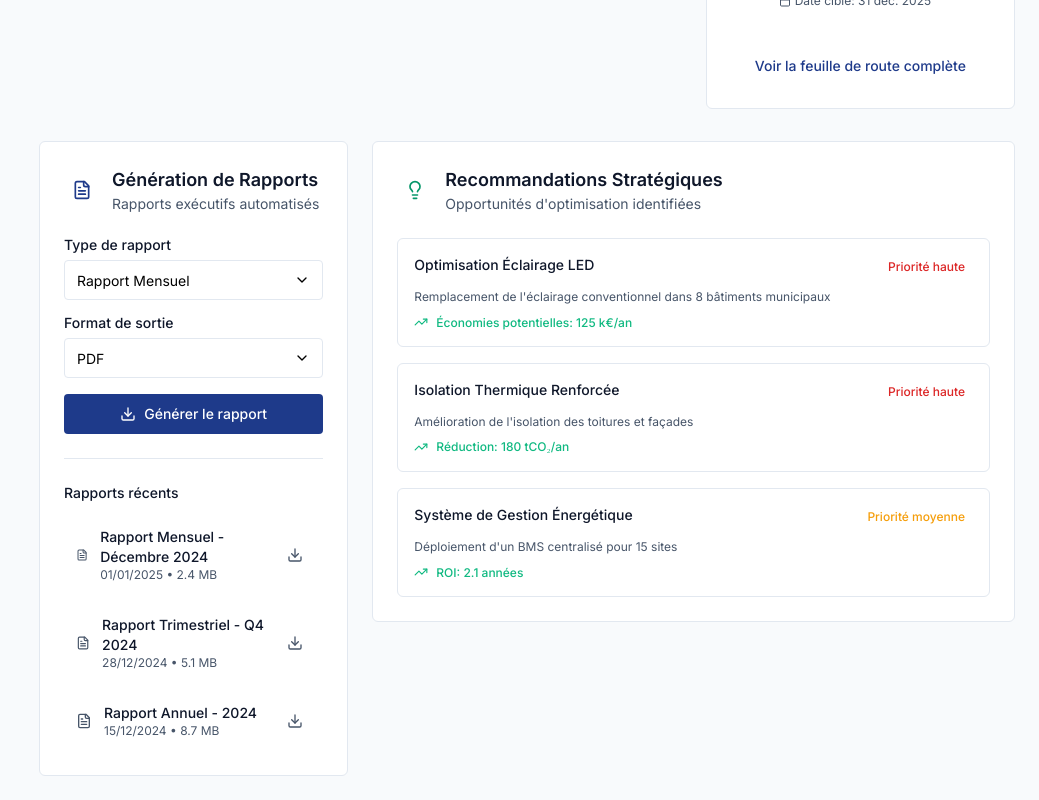
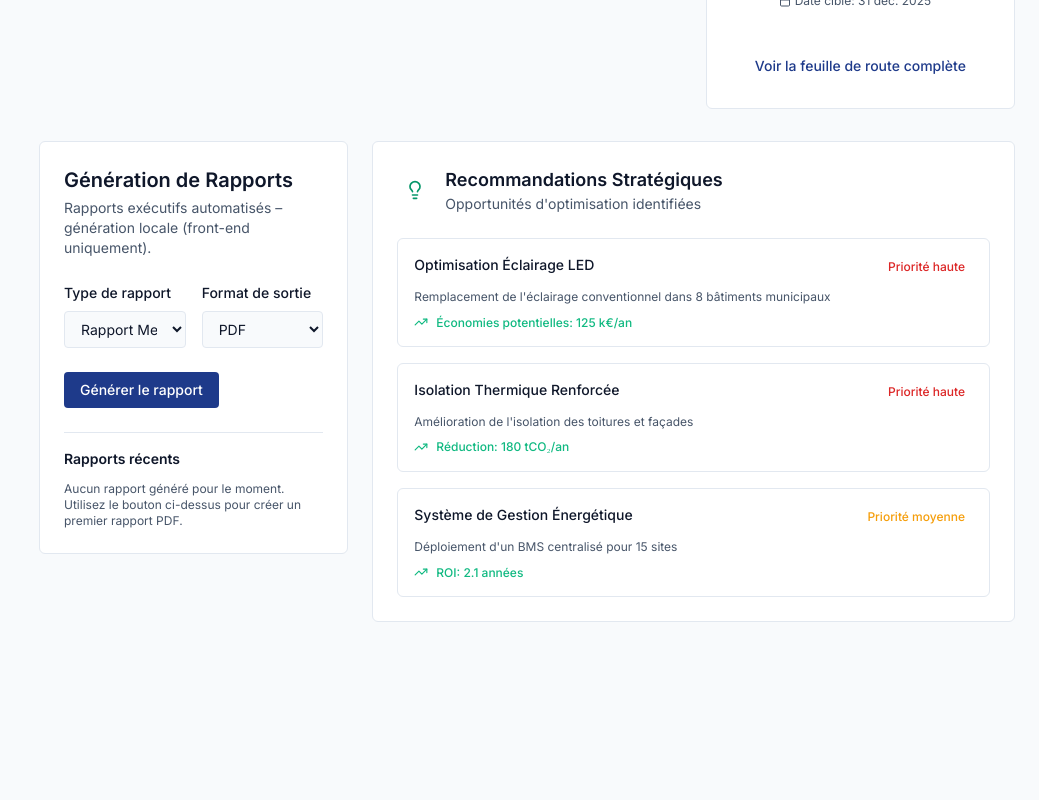
Before and after one commit to SDKisito/energy_analytics_platform, a React (Vite) app: page /executive in a window 1280 px wide. Shown: the part 2864-3664 px from the top of the page, without its empty margins (241-1280 px from the left). After the commit the page ends 3510 px from the top, so only its background shows below. Built offline with nearby package versions, Linux system fonts and the light colour scheme.

Commit message:
Update ReportGenerator.tsx

```diff
--- a/src/pages/executive-sustainability/components/ReportGenerator.tsx
+++ b/src/pages/executive-sustainability/components/ReportGenerator.tsx
@@ -6,109 +6,223 @@ import Select from '../../../components/ui/Select';
 interface ReportGeneratorProps {
   className?: string;
 }
+import React, { useState, useEffect } from "react";
+import jsPDF from "jspdf";
 
-const ReportGenerator = ({ className = '' }: ReportGeneratorProps) => {
-  const [reportType, setReportType] = useState<string>('monthly');
-  const [reportFormat, setReportFormat] = useState<string>('pdf');
-  const [isGenerating, setIsGenerating] = useState(false);
+type ReportType = "monthly" | "quarterly" | "yearly";
+type ReportFormat = "pdf";
 
-  const reportTypes = [
-    { value: 'monthly', label: 'Rapport Mensuel', description: 'Synthèse mensuelle complète' },
-    { value: 'quarterly', label: 'Rapport Trimestriel', description: 'Analyse trimestrielle détaillée' },
-    { value: 'annual', label: 'Rapport Annuel', description: 'Bilan annuel stratégique' },
-    { value: 'custom', label: 'Rapport Personnalisé', description: 'Période personnalisée' },
+import React, { useState, useEffect } from "react";
+import jsPDF from "jspdf";
+
+type ReportType = "monthly" | "quarterly" | "yearly";
+type ReportFormat = "pdf";
+
+interface RecentReport {
+  id: string;
+  type: ReportType;
+  createdAt: string; // ISO date
+  fileName: string;
+}
+
+const STORAGE_KEY = "eap_recent_reports";
+
+const reportTypeLabels: Record<ReportType, string> = {
+  monthly: "Rapport Mensuel",
+  quarterly: "Rapport Trimestriel",
+  yearly: "Rapport Annuel",
+};
+
+function createPdf(report: RecentReport) {
+  const doc = new jsPDF();
+
+  const createdAt = new Date(report.createdAt).toLocaleString("fr-FR", {
+    dateStyle: "long",
+    timeStyle: "short",
+  });
+
+  doc.setFont("helvetica", "bold");
+  doc.setFontSize(18);
+  doc.text("Plateforme Énergétique - " + reportTypeLabels[report.type], 14, 20);
+
+  doc.setFontSize(11);
+  doc.setFont("helvetica", "normal");
+  doc.text(`Généré le ${createdAt}`, 14, 30);
+  doc.text("Format : PDF (généré côté navigateur)", 14, 37);
+
+  doc.setFontSize(13);
+  doc.setFont("helvetica", "bold");
+  doc.text("Résumé indicatif (données factices pour la maquette) :", 14, 50);
+
+  doc.setFontSize(11);
+  doc.setFont("helvetica", "normal");
+
+  const lines = [
+    "• Consommation totale : 2 847 kWh",
+    "• Coût actuel : 427 €",
+    "• Empreinte carbone : 1,42 tCO₂",
+    "• Alertes actives : 7",
+    "• Score d’efficacité : 87 %",
   ];
 
-  const reportFormats = [
-    { value: 'pdf', label: 'PDF', description: 'Format imprimable' },
-    { value: 'html', label: 'HTML', description: 'Format web interactif' },
-    { value: 'excel', label: 'Excel', description: 'Données exportables' },
-  ];
+  let y = 60;
+  lines.forEach((line) => {
+    doc.text(line, 18, y);
+    y += 7;
+  });
 
-  const handleGenerateReport = () => {
+  doc.text(
+    "⚠️ Ce rapport est une version démo générée côté navigateur (sans backend).",
+    14,
+    y + 10
+  );
+
+  doc.save(report.fileName);
+}
+
+export const ReportGenerator: React.FC = () => {
+  const [reportType, setReportType] = useState<ReportType>("monthly");
+  const [format, setFormat] = useState<ReportFormat>("pdf");
+  const [isGenerating, setIsGenerating] = useState(false);
+  const [recentReports, setRecentReports] = useState<RecentReport[]>(() => {
+    if (typeof window === "undefined") return [];
+    try {
+      const raw = localStorage.getItem(STORAGE_KEY);
+      return raw ? (JSON.parse(raw) as RecentReport[]) : [];
+    } catch {
+      return [];
+    }
+  });
+
+  // Sauvegarde dans localStorage dès que la liste change
+  useEffect(() => {
+    if (typeof window === "undefined") return;
+    localStorage.setItem(STORAGE_KEY, JSON.stringify(recentReports));
+  }, [recentReports]);
+
+  const handleGenerate = () => {
+    if (format !== "pdf") {
+      alert("Pour l’instant, seul le format PDF est supporté côté navigateur.");
+      return;
+    }
+
     setIsGenerating(true);
-    setTimeout(() => {
+
+    const now = new Date();
+    const id =
+      (typeof crypto !== "undefined" && "randomUUID" in crypto
+        ? crypto.randomUUID()
+        : `rep-${now.getTime()}`) ?? `rep-${now.getTime()}`;
+
+    const fileName = `${reportTypeLabels[reportType]
+      .toLowerCase()
+      .replace(/\s+/g, "-")}-${now.toISOString().slice(0, 10)}.pdf`;
+
+    const report: RecentReport = {
+      id,
+      type: reportType,
+      createdAt: now.toISOString(),
+      fileName,
+    };
+
+    // Génération immédiate
+    createPdf(report);
+
+    // Mise à jour de la liste locale (max 5)
+    setRecentReports((prev) => [report, ...prev].slice(0, 5));
+
     setIsGenerating(false);
-      alert(`Rapport ${reportTypes.find(r => r.value === reportType)?.label} généré avec succès au format ${reportFormat.toUpperCase()}`);
-    }, 2000);
+    alert(
+      `${reportTypeLabels[reportType]} généré avec succès au format PDF (téléchargement effectué).`
+    );
+  };
+
+  const handleDownloadAgain = (report: RecentReport) => {
+    createPdf(report);
   };
 
   return (
-    <div className={`bg-card border border-border rounded-lg p-6 ${className}`}>
-      <div className="flex items-center gap-3 mb-6">
-        <div className="p-2 rounded-lg bg-primary/10 text-primary">
-          <Icon name="FileText" size={20} strokeWidth={2} />
+    <div className="bg-card border border-border rounded-lg p-6 space-y-6">
+      <div>
+        <h2 className="text-xl font-semibold mb-1">Génération de Rapports</h2>
+        <p className="text-sm text-muted-foreground">
+          Rapports exécutifs automatisés – génération locale (front-end uniquement).
+        </p>
       </div>
-        <div>
-          <h3 className="text-lg font-semibold text-foreground">
-            Génération de Rapports
-          </h3>
-          <p className="text-sm text-muted-foreground">
-            Rapports exécutifs automatisés
-          </p>
+
+      {/* Formulaire de génération */}
+      <div className="grid gap-4 md:grid-cols-2">
+        <div className="space-y-2">
+          <label className="text-sm font-medium">Type de rapport</label>
+          <select
+            className="w-full rounded-md border border-border bg-background px-3 py-2 text-sm"
+            value={reportType}
+            onChange={(e) => setReportType(e.target.value as ReportType)}
+          >
+            <option value="monthly">Rapport Mensuel</option>
+            <option value="quarterly">Rapport Trimestriel</option>
+            <option value="yearly">Rapport Annuel</option>
+          </select>
+        </div>
+
+        <div className="space-y-2">
+          <label className="text-sm font-medium">Format de sortie</label>
+          <select
+            className="w-full rounded-md border border-border bg-background px-3 py-2 text-sm"
+            value={format}
+            onChange={(e) => setFormat(e.target.value as ReportFormat)}
+          >
+            <option value="pdf">PDF</option>
+          </select>
         </div>
       </div>
 
-      <div className="space-y-4">
-        <Select
-          label="Type de rapport"
-          options={reportTypes}
-          value={reportType}
-          onChange={setReportType}
-          placeholder="Sélectionner le type"
-        />
-
-        <Select
-          label="Format de sortie"
-          options={reportFormats}
-          value={reportFormat}
-          onChange={setReportFormat}
-          placeholder="Sélectionner le format"
-        />
-
-        <Button
-          variant="default"
-          fullWidth
-          loading={isGenerating}
-          iconName="Download"
-          iconPosition="left"
-          onClick={handleGenerateReport}
+      <div>
+        <button
+          type="button"
+          onClick={handleGenerate}
+          disabled={isGenerating}
+          className="inline-flex items-center justify-center rounded-md bg-primary px-4 py-2 text-sm font-medium text-primary-foreground hover:bg-primary/90 disabled:opacity-60"
         >
-          {isGenerating ? 'Génération en cours...' : 'Générer le rapport'}
-        </Button>
+          {isGenerating ? "Génération en cours..." : "Générer le rapport"}
+        </button>
       </div>
 
-      <div className="mt-6 pt-6 border-t border-border">
-        <h4 className="text-sm font-medium text-foreground mb-3">
-          Rapports récents
-        </h4>
-        <div className="space-y-2">
-          {[
-            { name: 'Rapport Mensuel - Décembre 2024', date: '01/01/2025', size: '2.4 MB' },
-            { name: 'Rapport Trimestriel - Q4 2024', date: '28/12/2024', size: '5.1 MB' },
-            { name: 'Rapport Annuel - 2024', date: '15/12/2024', size: '8.7 MB' },
-          ].map((report, index) => (
-            <div
-              key={index}
-              className="flex items-center justify-between p-3 rounded-md hover:bg-muted transition-all duration-200"
+      {/* Rapports récents (localStorage) */}
+      <div className="pt-4 border-t border-border">
+        <h3 className="text-sm font-semibold mb-3">Rapports récents</h3>
+        {recentReports.length === 0 ? (
+          <p className="text-xs text-muted-foreground">
+            Aucun rapport généré pour le moment. Utilisez le bouton ci-dessus pour créer un
+            premier rapport PDF.
+          </p>
+        ) : (
+          <ul className="space-y-3">
+            {recentReports.map((report) => (
+              <li
+                key={report.id}
+                className="flex items-center justify-between gap-3 rounded-md border border-border bg-background px-3 py-2"
               >
-              <div className="flex items-center gap-3">
-                <Icon name="FileText" size={16} className="text-muted-foreground" strokeWidth={2} />
-                <div>
-                  <p className="text-sm font-medium text-foreground">{report.name}</p>
-                  <p className="text-xs text-muted-foreground">{report.date} • {report.size}</p>
-                </div>
+                <div className="space-y-1">
+                  <p className="text-sm font-medium">
+                    {reportTypeLabels[report.type]} –{" "}
+                    {new Date(report.createdAt).toLocaleDateString("fr-FR")}
+                  </p>
+                  <p className="text-xs text-muted-foreground break-all">
+                    {report.fileName}
+                  </p>
                 </div>
                 <button
                   type="button"
-                className="p-2 rounded-md text-muted-foreground hover:text-foreground hover:bg-muted transition-all duration-200"
-                title="Télécharger"
+                  onClick={() => handleDownloadAgain(report)}
+                  className="text-xs font-medium text-primary hover:underline whitespace-nowrap"
                 >
-                <Icon name="Download" size={16} strokeWidth={2} />
+                  Télécharger
                 </button>
-            </div>
+              </li>
             ))}
-        </div>
+          </ul>
+        )}
       </div>
     </div>
   );
```
Lines whose indentation alone changed are shown as unchanged.
